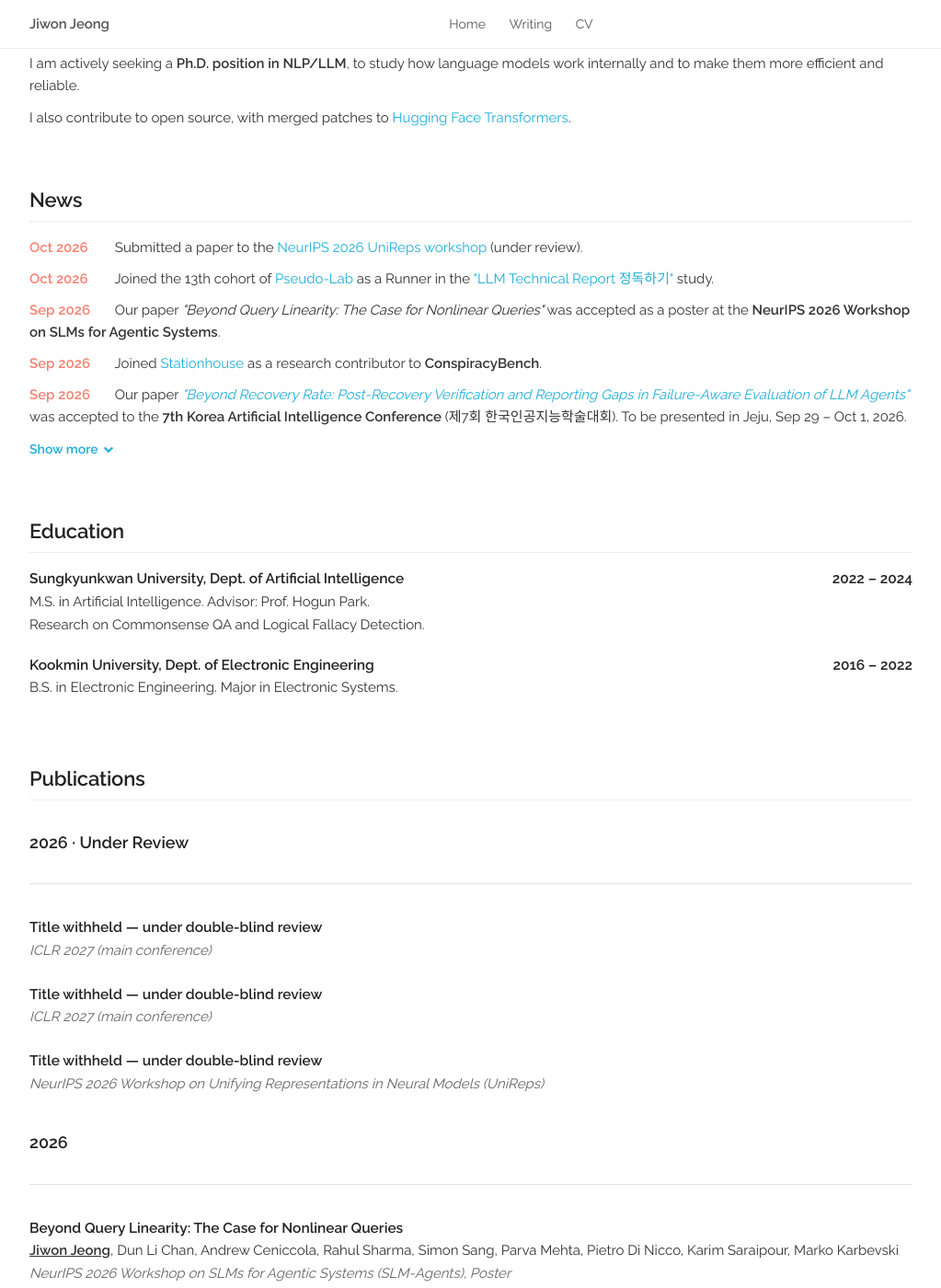
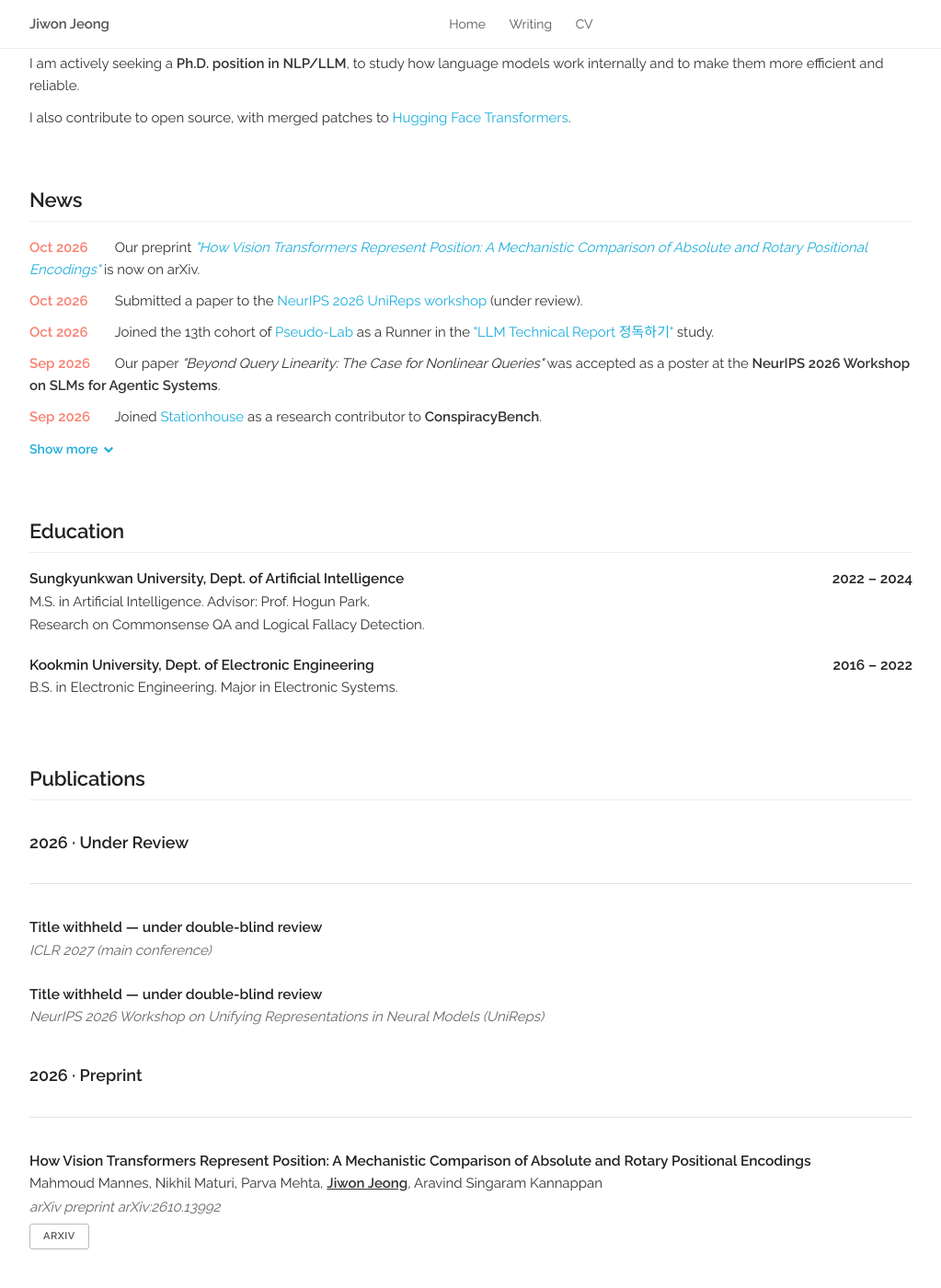
Before and after one commit to jw9603/jw9603.github.io, a Jekyll site: the page built from index.html, in a window 1280 px wide and 1400 px high, scrolled down 550 px. Shown: the whole window at 92% size, without its empty margins (128-1151 px from the left). Built offline with Jekyll 4.4.1, drawn with Linux system fonts in a browser that asks for light colours; a style sheet for code colours, icons or effects is not loaded.

Commit message:
List ViT positional encoding paper as arXiv preprint

```diff
--- a/index.html
+++ b/index.html
@@ -64,6 +64,11 @@ description: AI Research Engineer — NLP, LLM Reasoning
 
     <div class="news-item">
       <b class="news-date">Oct 2026</b>
+      Our preprint <a href="https://arxiv.org/abs/2610.13992" target="_blank"><i>"How Vision Transformers Represent Position: A Mechanistic Comparison of Absolute and Rotary Positional Encodings"</i></a> is now on arXiv.
+    </div>
+
+    <div class="news-item">
+      <b class="news-date">Oct 2026</b>
       Submitted a paper to the <a href="https://unireps.org/2026/" target="_blank">NeurIPS 2026 UniReps workshop</a> (under review).
     </div>
 
@@ -82,13 +87,13 @@ description: AI Research Engineer — NLP, LLM Reasoning
       Joined <a href="https://www.station-house.net/" target="_blank">Stationhouse</a> as a research contributor to <b>ConspiracyBench</b>.
     </div>
 
-    <div class="news-item">
-      <b class="news-date">Sep 2026</b>
-      Our paper <a href="https://d2j16w31g89z0j.cloudfront.net/site/koreaai2026/abs/0236.pdf" target="_blank"><i>"Beyond Recovery Rate: Post-Recovery Verification and Reporting Gaps in Failure-Aware Evaluation of LLM Agents"</i></a> was accepted to the <b>7th Korea Artificial Intelligence Conference</b> (제7회 한국인공지능학술대회). To be presented in Jeju, Sep 29 – Oct 1, 2026.
-    </div>
-
     <details class="news-more">
       <summary><span class="when-closed">Show more</span><span class="when-open">Show less</span><i class="fa fa-chevron-down" aria-hidden="true"></i></summary>
+
+      <div class="news-item">
+        <b class="news-date">Sep 2026</b>
+        Our paper <a href="https://d2j16w31g89z0j.cloudfront.net/site/koreaai2026/abs/0236.pdf" target="_blank"><i>"Beyond Recovery Rate: Post-Recovery Verification and Reporting Gaps in Failure-Aware Evaluation of LLM Agents"</i></a> was accepted to the <b>7th Korea Artificial Intelligence Conference</b> (제7회 한국인공지능학술대회). To be presented in Jeju, Sep 29 – Oct 1, 2026.
+      </div>
 
       <div class="news-item">
         <b class="news-date">Sep 2026</b>
@@ -175,7 +180,7 @@ description: AI Research Engineer — NLP, LLM Reasoning
       <div class="row">
         <div class="twelve columns">
           <p class="title"><b>Title withheld — under double-blind review</b></p>
-          <p><i>ICLR 2027 (main conference)</i></p>
+          <p><i>NeurIPS 2026 Workshop on Unifying Representations in Neural Models (UniReps)</i></p>
         </div>
       </div>
     </div>
@@ -183,8 +188,13 @@ description: AI Research Engineer — NLP, LLM Reasoning
     <div class="paper">
       <div class="row">
         <div class="twelve columns">
-          <p class="title"><b>Title withheld — under double-blind review</b></p>
-          <p><i>NeurIPS 2026 Workshop on Unifying Representations in Neural Models (UniReps)</i></p>
+          <h6 class="year-heading">2026 · Preprint</h6><hr />
+          <p class="title"><b>How Vision Transformers Represent Position: A Mechanistic Comparison of Absolute and Rotary Positional Encodings</b></p>
+          <p>Mahmoud Mannes, Nikhil Maturi, Parva Mehta, <b><u>Jiwon Jeong</u></b>, Aravind Singaram Kannappan</p>
+          <p><i>arXiv preprint arXiv:2610.13992</i></p>
+          <div class="paper-buttons">
+            <a class="button" href="https://arxiv.org/abs/2610.13992" target="_blank">arXiv</a>
+          </div>
         </div>
       </div>
     </div>
```
Also changed, not shown: 2 other files.
